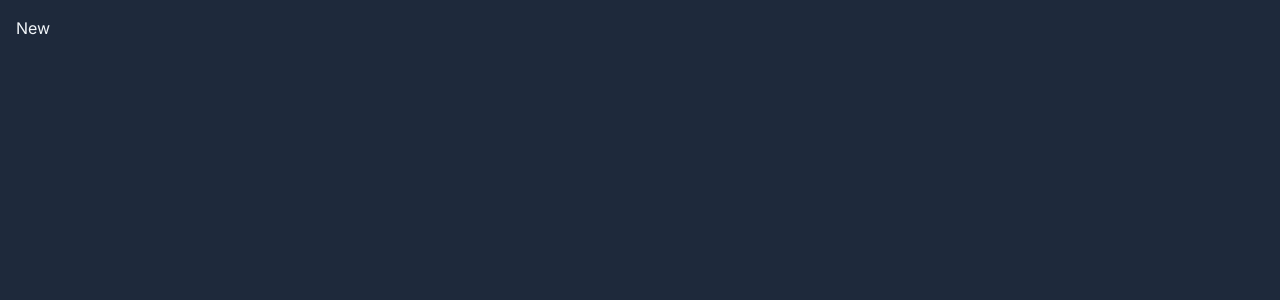
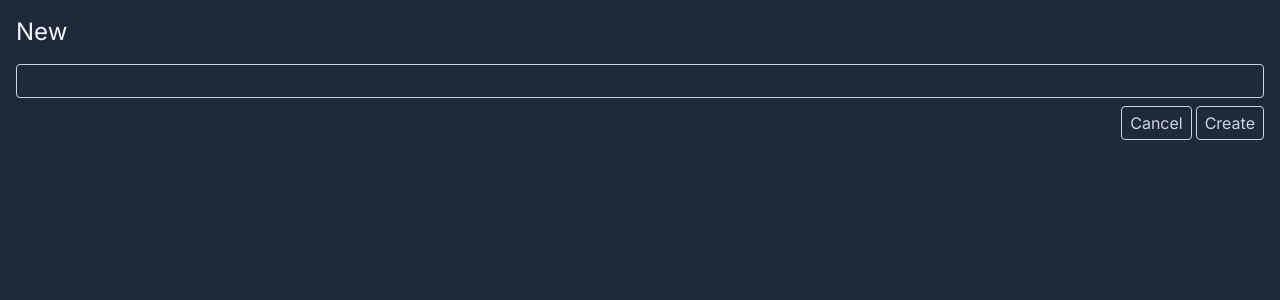
Before and after one commit to eleerogers/next-13-todo, a Next.js app: page /new in a window 1280 px wide. Shown: the top 300 px of the page. Built offline with nearby package versions, Linux system fonts and the light colour scheme.

Commit message:
setup New page

```diff
--- a/src/app/new/page.tsx
+++ b/src/app/new/page.tsx
@@ -1,6 +1,25 @@
+import Link from "next/link";
+
 const New = () => {
   return (
-    <h1>New</h1>
+    <>
+      <header className="flex items-center justify-between mb-4">
+        <h1 className="text-2xl">New</h1>
+      </header>
+      <form className="flex gap-2 flex-col">
+        <input type="text" name="title" className="border border-slate-300 bg-transparent rounded px-2 py-1 outline-none focus-within:border-slate-100" />
+        <div className="flex gap-1 justify-end">
+          <Link
+            href=""
+            className="px-2 py-1 border rounded outline-none border-slate-300 text-slate-300 hover:bg-slate-700 focus-within:bg-slate-700"
+          >Cancel</Link>
+          <button
+            type="submit"
+            className="px-2 py-1 border rounded outline-none border-slate-300 text-slate-300 hover:bg-slate-700 focus-within:bg-slate-700"
+          >Create</button>
+        </div>
+      </form>
+    </>
   );
 }
 
--- a/src/app/page.tsx
+++ b/src/app/page.tsx
@@ -1,3 +1,4 @@
+import TodoItem from "@/components/TodoItem";
 import { prisma } from "@/db";
 import Link from "next/link";
 
@@ -18,7 +19,7 @@ export default async function Home() {
       </header>
       <ul className="pl-4">
         {todos.map(todo => (
-          <li key={todo.id}>{todo.title}</li>
+          <TodoItem key={todo.id} {...todo} />
         ))}
       </ul>
     </>
--- /dev/null
+++ b/src/components/TodoItem.tsx
@@ -0,0 +1,16 @@
+interface TodoItemProps {
+  id: string,
+  title: string,
+  complete: boolean
+}
+
+const TodoItem = ({id, title, complete}: TodoItemProps) => {
+  return (
+    <li className="flex gap-1 items-center">
+      <input id={id} type="checkbox" className="cursor-pointer peer"/>
+      <label htmlFor={id} className="cursor-pointer peer-checked:line-through peer-checked:text-slate-500">{title}</label>
+    </li>
+  );
+}
+
+export default TodoItem;
```
